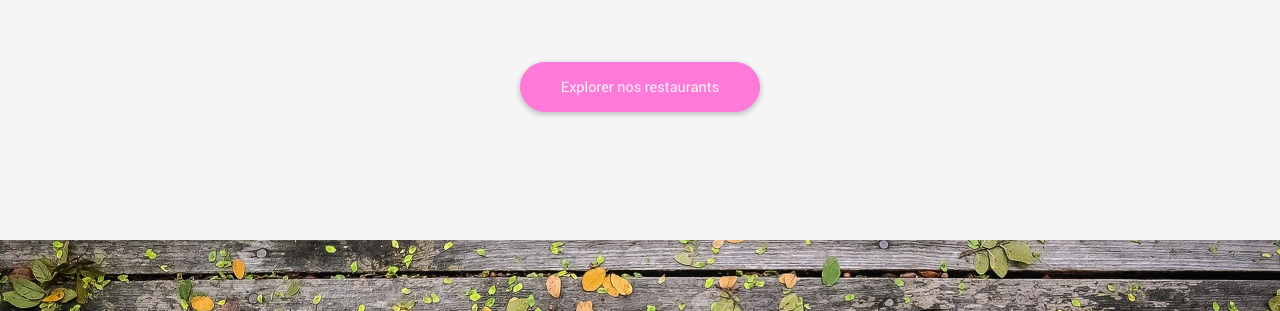
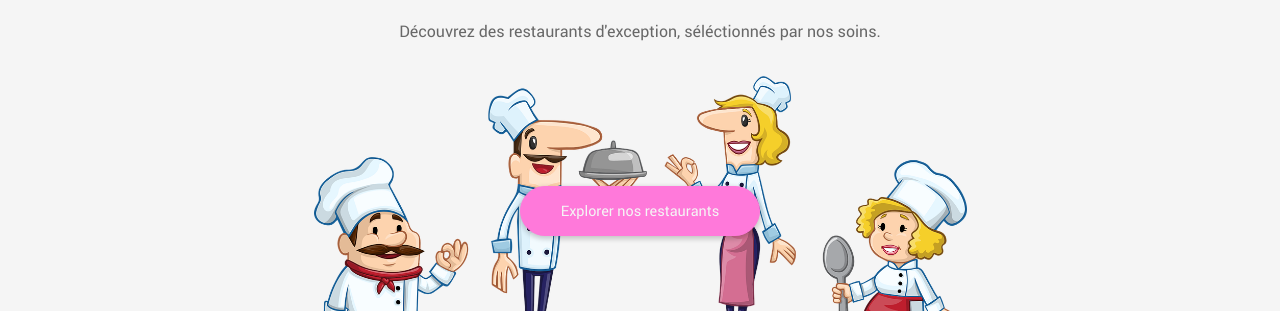
Before and after one commit to RayanBenGitHub/Oh-My-Food, a website: page index.html in a window 1280 px wide. Shown: the part 222-533 px from the top of the page. Drawn offline with Linux system fonts and the light colour scheme; files whose address does not match are found by name; a web font is replaced by a local one.

Commit message:
style maj pc version

```diff
--- a/index.html
+++ b/index.html
@@ -40,7 +40,7 @@
                 <span class="circle">3</span><i class="fas fa-store options"></i>Dégustez au restaurant
             </div>
         </div>
-        <div class="restaurants">
+        <div id="resto_flex" class="restaurants">
             <h2 class="restaurants__title">Restaurants</h2>
             <figure class="restaurants__box--r1">
                 <a href="../Projet_3/menu_1.html" class="lien-vignette"><img src="images/jay-wennington-N_Y88TWmGwA-unsplash.jpg" alt="restaurant la palette du goût" class="photo_resto"></a>
--- a/sass/layout/_container.scss
+++ b/sass/layout/_container.scss
@@ -11,6 +11,7 @@
         padding-left: 0%;
         align-items: center;
         padding-bottom: 5%;
+        margin-bottom: 15%;
                 }
     &__title{
         @media all and (min-width: 600px){
--- a/sass/layout/_header.scss
+++ b/sass/layout/_header.scss
@@ -27,8 +27,21 @@
         padding-bottom: 10%;
         padding-left: 12%;
         padding-right: 12%;
+        @media all and (min-width: 600px){
+            padding-left: 0%;
+            padding-right: 0%;
+            padding-top: 5%;
+            background-image: url(./../../images/chef-1417239_1280.png);
+            background-size: 51%;
+            background-repeat: no-repeat;
+            background-position-x: 50%;
+            background-position-y: 107%;
+        }
         &__description{
             color: darken($color-fourth, 45%);
+            @media all and (min-width: 600px){
+                padding-bottom: 3%;
+            }
         }
         &__btn{
             @include bordures($color-secondary);
```
Also changed, not shown: images/black-1072366_1920.jpg (deleted), images/chef-1417239_1280.png (added), public/css/style.css, 1 other file.
